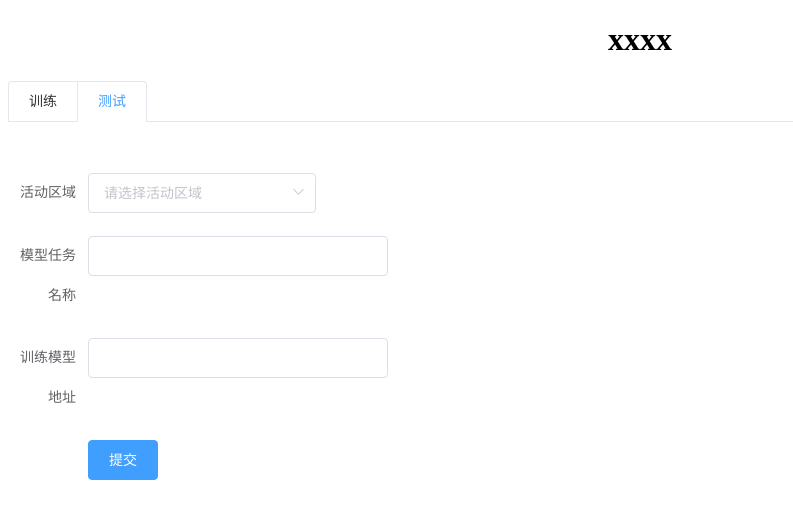
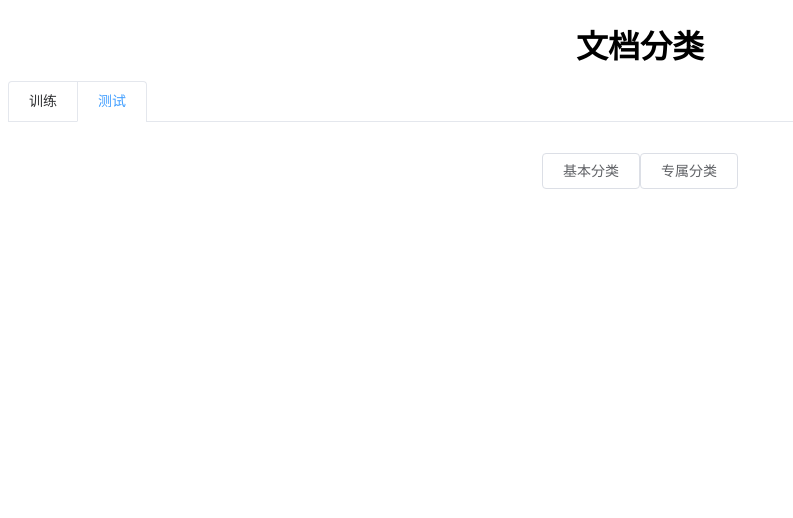
Before and after one commit to HongleiChan/-, a Vue app: page /#/ in a window 1280 px wide. Both pictures are taken after a click on the tab "测试". Shown: the top 518 px of the page, without its empty margins (0-793 px from the left). Built offline with nearby package versions, Linux system fonts and the light colour scheme.

Commit message:
頁面大致實現（缺少結果界面）

```diff
--- a/src/App.vue
+++ b/src/App.vue
@@ -1,32 +1,46 @@
 <template>
   <div>
-    <el-header align="center"> <h1>xxxx</h1></el-header>
+    <el-header align="center"> <h1>文档分类</h1></el-header>
     <div>
-      <el-tabs v-model="activeName" type="card"  @tab-click="handleClick" >
-        <el-tab-pane label="训练" name="first" ></el-tab-pane>
-        <el-tab-pane label="测试" name="second"></el-tab-pane>
+      <el-tabs  v-model="activeName" type="card"  @tab-click="handleClick" style="vertical-align: middle">
+        <el-tab-pane label="训练" name="Train">
+          <keep-alive>
+            <router-view></router-view>
+          </keep-alive>
+        </el-tab-pane>
+        <el-tab-pane label="测试" name="Test" >
+          <keep-alive>
+            <router-view></router-view>
+          </keep-alive>
+        </el-tab-pane>
       </el-tabs>
-    </div><br/><br/>
-    <div>
-      <train></train>
     </div>
+
   </div>
 </template>
 
 <script>
   import Train from './components/Train'
+  import Test from './components/Test'
   export default {
     components:{
-      train:Train
+      'train':Train,
+      'test':Test
     },
     data() {
       return {
-        activeName:'first'
+        activeName:'Train'
       }
     },
     methods: {
       handleClick(tab, event) {
         console.log(tab, event);
+      }
+    },
+    watch:{
+      'activeName':function (val) {
+        let urlStr = '/' + val;
+        this.$router.push(urlStr);
       }
     }
   }
--- /dev/null
+++ b/src/components/BasicTest.vue
@@ -0,0 +1,54 @@
+<template>
+  <div align="center">
+    <p style="margin-bottom: 20px">
+      <router-link :to="{name:'BasicTest'}"><el-button size="medium">基本分类</el-button></router-link>
+      <router-link :to="{name:'ProperTest'}"><el-button size="medium" >专属分类</el-button></router-link>
+    </p>
+    <el-form ref="form" :model="basictest_form" label-width="80px" :label-position="labelPosition">
+      <el-form-item label="文档输入:"  >
+        <el-input  type="textarea" :rows="6" placeholder="请输入内容" v-model="basictest_form.content" style="width: 500px"
+        ></el-input>
+      </el-form-item>
+      <el-form-item label="任务名称:"  >
+        <el-input type="text" v-model="basictest_form.name" style="width: 300px;padding-left: 0px" clearable></el-input>
+      </el-form-item>
+      <el-form-item label="模型选择:" prop="type">
+        <el-checkbox-group v-model="basictest_form.moudle">
+          <el-checkbox label="SVM分类" name="type"></el-checkbox>
+          <el-checkbox label="SVM分句" name="type"></el-checkbox>
+          <el-checkbox label="CNN分类" name="type"></el-checkbox><br/>
+          <el-checkbox label="RNN分类" name="type"></el-checkbox>
+          <el-checkbox label="NB分类" name="type"></el-checkbox>
+          <el-checkbox label="MAX Entropy分类" name="type"></el-checkbox>
+        </el-checkbox-group>
+      </el-form-item>
+      <el-form-item>
+        <el-button type="primary" @click="onSubmit">提交</el-button>
+      </el-form-item>
+    </el-form>
+  </div>
+</template>
+
+<script>
+  export default {
+    data() {
+      return {
+        labelPosition:'top',
+        basictest_form: {
+          content: '',
+          name:'',
+          moudle: []
+        }
+      }
+    },
+    methods: {
+      onSubmit() {
+        console.log('submit!');
+      }
+    }
+  }
+</script>
+
+<style>
+
+</style>
--- /dev/null
+++ b/src/components/ProperTest.vue
@@ -0,0 +1,68 @@
+<template>
+  <div align="center">
+    <p style="margin-bottom: 20px">
+      <router-link :to="{name:'BasicTest'}"><el-button size="medium">基本分类</el-button></router-link>
+      <router-link :to="{name:'ProperTest'}"><el-button size="medium" >专属分类</el-button></router-link>
+    </p>
+    <el-form ref="form" :model="propertest_form" label-width="80px" :label-position="labelPosition" >
+      <el-form-item label="文档输入:"  >
+        <el-input  type="textarea" :rows="6" placeholder="请输入内容" v-model="propertest_form.content" style="width: 500px"
+        ></el-input>
+      </el-form-item>
+      <el-form-item label="任务名称:"  >
+        <el-input type="text" v-model="propertest_form.name" style="width: 300px;padding-left: 0px" clearable></el-input>
+      </el-form-item>
+      <el-form-item label="分类需求:">
+        <el-select v-model="propertest_form.demand" placeholder="">
+          <el-option label="涉黄" value="涉黄"></el-option>
+          <el-option label="涉赌" value="涉毒"></el-option>
+        </el-select>
+      </el-form-item>
+      <el-form-item label="分类选择:">
+        <el-select v-model="propertest_form.selete" placeholder="">
+          <el-option label="分句" value="分句"></el-option>
+          <el-option label="整文" value="整文"></el-option>
+        </el-select>
+      </el-form-item>
+      <el-form-item label="模型选择:" prop="type">
+        <el-checkbox-group v-model="propertest_form.moudle">
+          <el-checkbox label="SVM分类" name="type"></el-checkbox>
+          <el-checkbox label="SVM分句" name="type"></el-checkbox>
+          <el-checkbox label="CNN分类" name="type"></el-checkbox><br/>
+          <el-checkbox label="RNN分类" name="type"></el-checkbox>
+          <el-checkbox label="NB分类" name="type"></el-checkbox>
+          <el-checkbox label="MAX Entropy分类" name="type"></el-checkbox>
+        </el-checkbox-group>
+      </el-form-item>
+      <el-form-item>
+        <el-button type="primary" @click="onSubmit">提交</el-button>
+      </el-form-item>
+    </el-form>
+  </div>
+</template>
+
+<script>
+  export default {
+    data() {
+      return {
+        labelPosition:'top',
+        propertest_form: {
+          content: '',
+          name:'',
+          demand:'',
+          selete:'',
+          moudle: []
+        }
+      }
+    },
+    methods: {
+      onSubmit() {
+        console.log('submit!');
+      }
+    }
+  }
+</script>
+
+<style>
+
+</style>
--- /dev/null
+++ b/src/components/Test.vue
@@ -0,0 +1,24 @@
+<template>
+  <div>
+    <p align="center" style="margin-bottom: 20px">
+      <router-link :to="{name:'BasicTest'}"><el-button size="medium" name="Basic">基本分类</el-button></router-link>
+      <router-link :to="{name:'ProperTest'}"><el-button size="medium" name="Proper">专属分类</el-button></router-link>
+    </p>
+    <router-view></router-view>
+  </div>
+</template>
+
+<script>
+  export default {
+    watch:{
+      'name':function (val) {
+        let urlStr = '/' + val;
+        this.$router.push(urlStr);
+      }
+    }
+  }
+</script>
+
+<style>
+
+</style>
--- a/src/components/Train.vue
+++ b/src/components/Train.vue
@@ -1,17 +1,21 @@
 <template>
-  <div>
-    <el-form ref="form" :model="form" label-width="80px">
-      <el-form-item label="活动区域">
-        <el-select v-model="form.region" placeholder="请选择活动区域">
-          <el-option label="区域一" value="shanghai"></el-option>
-          <el-option label="区域二" value="beijing"></el-option>
+  <div align="center">
+    <el-form ref="form" :model="trian_form" label-width="100px" :label-position="labelPosition">
+      <el-form-item label="模型选择:">
+        <el-select v-model="trian_form.region" placeholder="">
+          <el-option label="SVM分类" value="SVM分类"></el-option>
+          <el-option label="SVM分句" value="SVM分句"></el-option>
+          <el-option label="CNN分类" value="CNN分类"></el-option>
+          <el-option label="RNN分类" value="RNN分类"></el-option>
+          <el-option label="NB分类" value="NB分类"></el-option>
+          <el-option label="MAX Entropy分类" value="MAX Entropy分类"></el-option>
         </el-select>
       </el-form-item>
-      <el-form-item label="模型任务名称"  >
-        <el-input type="text" v-model="form.name" style="width: 300px;padding-left: 0px" clearable></el-input>
+      <el-form-item label="模型任务名称:"  >
+        <el-input type="text" v-model="trian_form.name" style="width: 300px;padding-left: 0px" clearable></el-input>
       </el-form-item>
-      <el-form-item label="训练模型地址"  >
-        <el-input type="text" v-model="form.location" style="width: 300px;padding-left: 0px" clearable></el-input>
+      <el-form-item label="训练模型地址:"  >
+        <el-input type="text" v-model="trian_form.location" style="width: 300px;padding-left: 0px" clearable></el-input>
       </el-form-item>
       <el-form-item>
         <el-button type="primary" @click="onSubmit">提交</el-button>
@@ -24,7 +28,8 @@
   export default {
     data() {
       return {
-        form: {
+        labelPosition:'top',
+        trian_form: {
           region: '',
           name:'',
           location:''
--- a/src/router/index.js
+++ b/src/router/index.js
@@ -1,15 +1,33 @@
 import Vue from 'vue'
 import Router from 'vue-router'
 import Train from '@/components/Train'
+import Test from '@/components/Test'
+import BasicTest from '@/components/BasicTest'
+import ProperTest from '@/components/ProperTest'
 
 Vue.use(Router)
 
 export default new Router({
   routes: [
     {
+      path:'/Test',
+      name:'Test',
+      component: Test
+    },
+    {
       path:'/Train',
       name:'Train',
       component: Train
+    },
+    {
+      path:'/Test/BasicTest',
+      name:'BasicTest',
+      component: BasicTest
+    },
+    {
+      path:'/Test/ProperTest',
+      name:'ProperTest',
+      component: ProperTest
     }
   ]
 })
```
